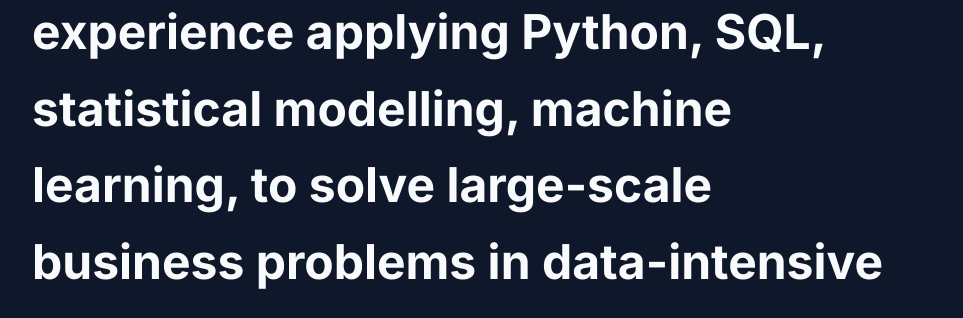
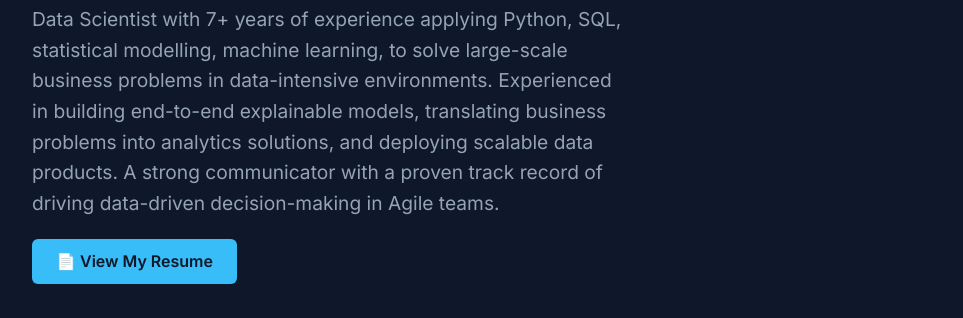
Before and after one commit to abhishekdmc4/abhishekdmc4.github.io, a plain HTML site: page index.html in a window 1280 px wide. Shown: the part 163-481 px from the top of the page, without its empty margins (158-1121 px from the left). Drawn offline with Linux system fonts and the light colour scheme.

Commit message:
Update index.html

```diff
--- a/index.html
+++ b/index.html
@@ -159,11 +159,8 @@
 
     <div class="container">
         <header>
-            <h1>Data Scientist with 7+ years of experience applying Python, SQL, statistical modelling, machine learning, to solve
-large-scale business problems in data-intensive environments. Experienced in building end-to-end explainable
-models, translating business problems into analytics solutions, and deploying scalable data products. A strong
-communicator with a proven track record of driving data-driven decision-making in Agile teams.</span>.</h1>
-            <p>Master's student and Data Scientist specializing in Deep Learning, Time-Series Forecasting, and Generative AI.</p>
+            <h1>Hi, I'm <span>Abhishek Jain</span>.</h1>
+            <p>Data Scientist with 7+ years of experience applying Python, SQL, statistical modelling, machine learning, to solve large-scale business problems in data-intensive environments. Experienced in building end-to-end explainable models, translating business problems into analytics solutions, and deploying scalable data products. A strong communicator with a proven track record of driving data-driven decision-making in Agile teams.</p>
             <a href="resume.pdf" class="btn" target="_blank">📄 View My Resume</a>
         </header>
 
```
